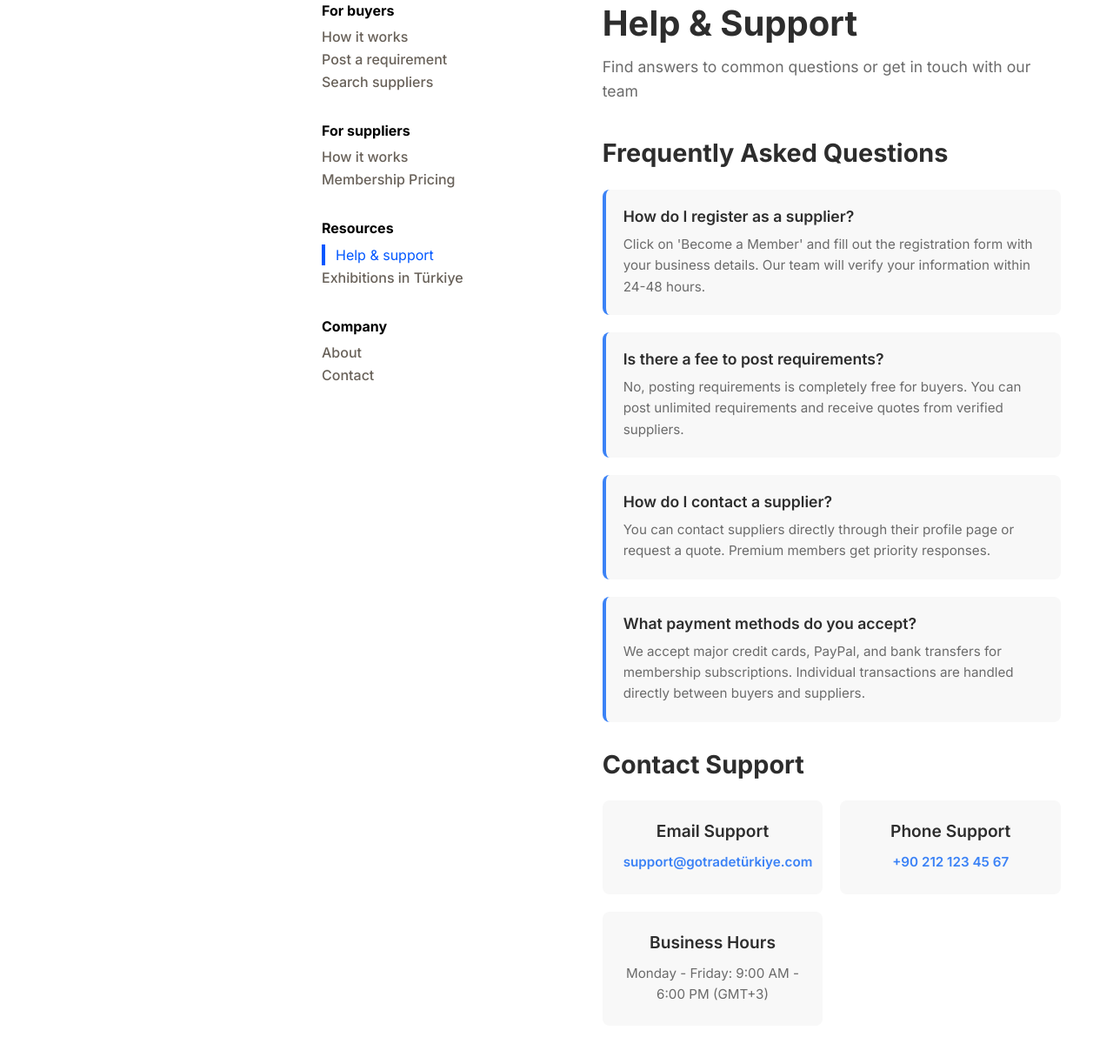
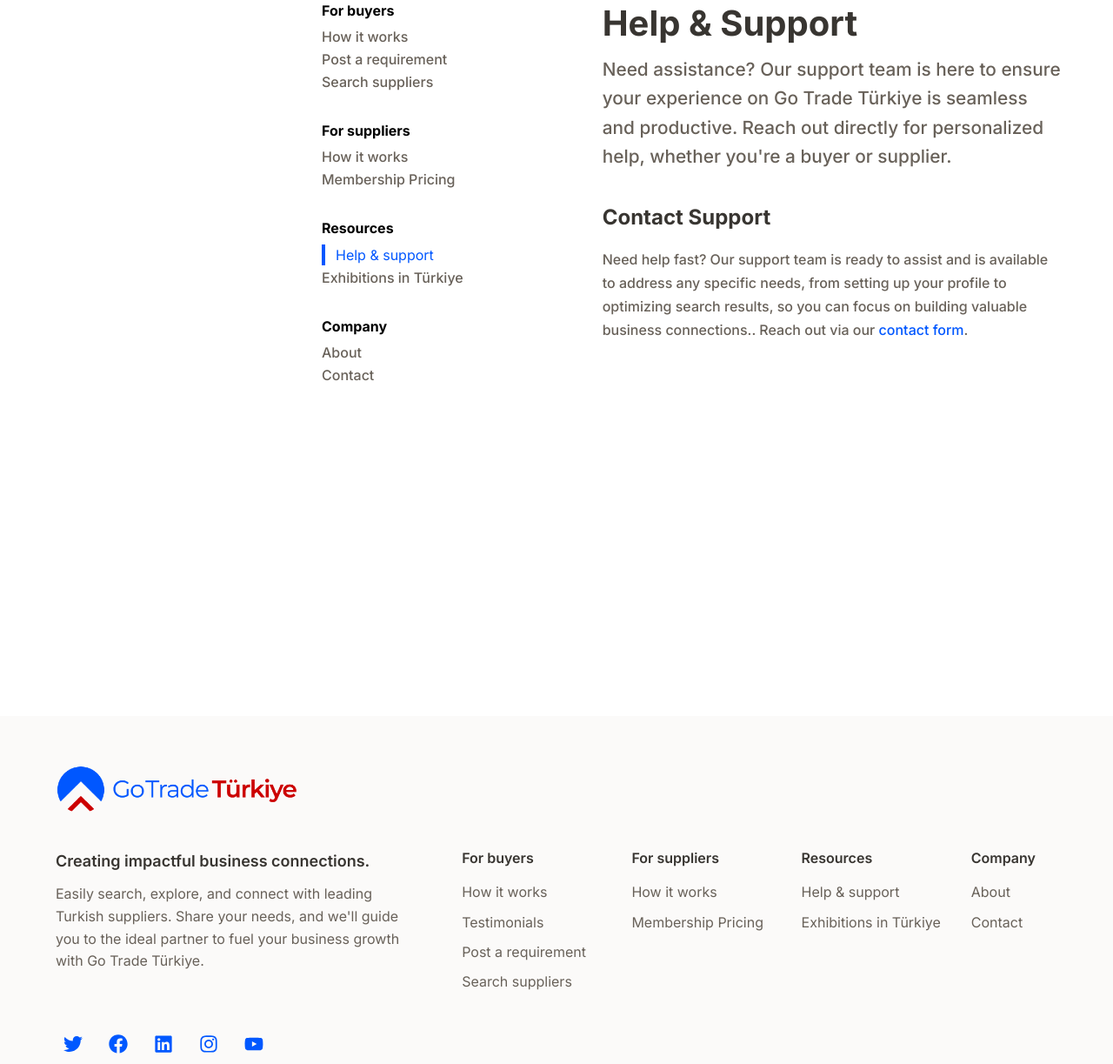
Before and after one commit to hyZenith/JK_proj, a React app: page /help-support in a window 1280 px wide. Shown: the part 162-1385 px from the top of the page at 87% size. Built offline with nearby package versions, Linux system fonts and the light colour scheme; no server answers.

Commit message:
help and support page

```diff
--- a/src/pages/HelpSupportPage.js
+++ b/src/pages/HelpSupportPage.js
@@ -3,64 +3,25 @@
 import "./HelpSupportPage.scss";
 
 const HelpSupportPage = () => {
-    const faqs = [
-        {
-            question: "How do I register as a supplier?",
-            answer: "Click on 'Become a Member' and fill out the registration form with your business details. Our team will verify your information within 24-48 hours."
-        },
-        {
-            question: "Is there a fee to post requirements?",
-            answer: "No, posting requirements is completely free for buyers. You can post unlimited requirements and receive quotes from verified suppliers."
-        },
-        {
-            question: "How do I contact a supplier?",
-            answer: "You can contact suppliers directly through their profile page or request a quote. Premium members get priority responses."
-        },
-        {
-            question: "What payment methods do you accept?",
-            answer: "We accept major credit cards, PayPal, and bank transfers for membership subscriptions. Individual transactions are handled directly between buyers and suppliers."
-        }
-    ];
-
   return (
     <InfoPagesLayout activePage="help-support">
       <div className="help-support__container">
         <h1 className="help-support__title">Help & Support</h1>
         <p className="help-support__subtitle">
-                    Find answers to common questions or get in touch with our team
+          Need assistance? Our support team is here to ensure your experience on
+          Go Trade Türkiye is seamless and productive. Reach out directly for
+          personalized help, whether you're a buyer or supplier.
         </p>
 
-                <div className="help-support__content">
-                    <section className="help-support__section">
-                        <h2>Frequently Asked Questions</h2>
-                        <div className="help-support__faqs">
-                            {faqs.map((faq, index) => (
-                                <div key={index} className="help-support__faq">
-                                    <h3>{faq.question}</h3>
-                                    <p>{faq.answer}</p>
+        <div className="help-support__contact-support">
+          <h2 className="help-support__section-title">Contact Support</h2>
+            <p className="help-support__section-text">
+                Need help fast? Our support team is ready to assist and is available to address any specific needs, from setting
+up your profile to optimizing search results, so you can focus on building valuable business connections..
+Reach out via our <a href="#" className="help-support__contact">contact form</a>.
+            </p>
         </div>
-                            ))}
-                        </div>
-                    </section>
 
-                    <section className="help-support__section">
-                        <h2>Contact Support</h2>
-                        <div className="help-support__contact">
-                            <div className="help-support__contact-item">
-                                <h4>Email Support</h4>
-                                <p><a href="mailto:support@gotradetürkiye.com">support@gotradetürkiye.com</a></p>
-                            </div>
-                            <div className="help-support__contact-item">
-                                <h4>Phone Support</h4>
-                                <p><a href="tel:+902121234567">+90 212 123 45 67</a></p>
-                            </div>
-                            <div className="help-support__contact-item">
-                                <h4>Business Hours</h4>
-                                <p>Monday - Friday: 9:00 AM - 6:00 PM (GMT+3)</p>
-                            </div>
-                        </div>
-                    </section>
-                </div>
       </div>
     </InfoPagesLayout>
   );
--- a/src/pages/HelpSupportPage.scss
+++ b/src/pages/HelpSupportPage.scss
@@ -7,94 +7,34 @@
         font-size: 2.5rem;
         font-weight: 700;
         margin-bottom: 12px;
-        color: #2d2d2d;
+        color: #383531;
     }
 
     &__subtitle {
-        font-size: 1.1rem;
-        color: #6b6b6b;
+        font-size: 1.3rem;
+        font-weight: 500;
+        color: #686159;
         margin-bottom: 40px;
     }
 
-    &__content {
-        display: flex;
-        flex-direction: column;
-        gap: 32px;
+    &__section-title {
+        font-size: 1.5rem;
+        font-weight: 700;
+        margin-bottom: 20px;
+        color: #383531;
     }
 
-    &__section {
-        h2 {
-            font-size: 1.8rem;
-            font-weight: 700;
-            margin-bottom: 24px;
-            color: #2d2d2d;
-        }
-    }
-
-    &__faqs {
-        display: flex;
-        flex-direction: column;
-        gap: 20px;
-    }
-
-    &__faq {
-        padding: 20px;
-        background: #f8f8f8;
-        border-radius: 8px;
-        border-left: 4px solid #3b82f6;
-
-        h3 {
-            font-size: 1.1rem;
-            font-weight: 600;
-            margin-bottom: 10px;
-            color: #2d2d2d;
-        }
-
-        p {
-            font-size: 0.95rem;
-            line-height: 1.6;
-            color: #6b6b6b;
-            margin: 0;
-        }
+    &__section-text {
+        font-size: 1rem;
+        font-weight: 500;
+        color: #686159;
+        margin-bottom: 30px;
+        line-height: 1.7;
     }
 
     &__contact {
-        display: grid;
-        grid-template-columns: repeat(auto-fit, minmax(200px, 1fr));
-        gap: 20px;
+        color: #0057ff;
     }
-
-    &__contact-item {
-        text-align: center;
-        padding: 24px;
-        background: #f8f8f8;
-        border-radius: 8px;
-
-        h4 {
-            font-size: 1.2rem;
-            font-weight: 600;
-            margin-bottom: 12px;
-            color: #2d2d2d;
-        }
-
-        p {
-            font-size: 0.95rem;
-            line-height: 1.6;
-            color: #6b6b6b;
-        }
-
-        a {
-            color: #3b82f6;
-            text-decoration: none;
-            font-weight: 600;
-            transition: opacity 0.3s ease;
-
-            &:hover {
-                opacity: 0.7;
-            }
-        }
-    }
-
     @media (max-width: 768px) {
         &__title {
             font-size: 2rem;
```
Lines whose indentation alone changed are shown as unchanged.
